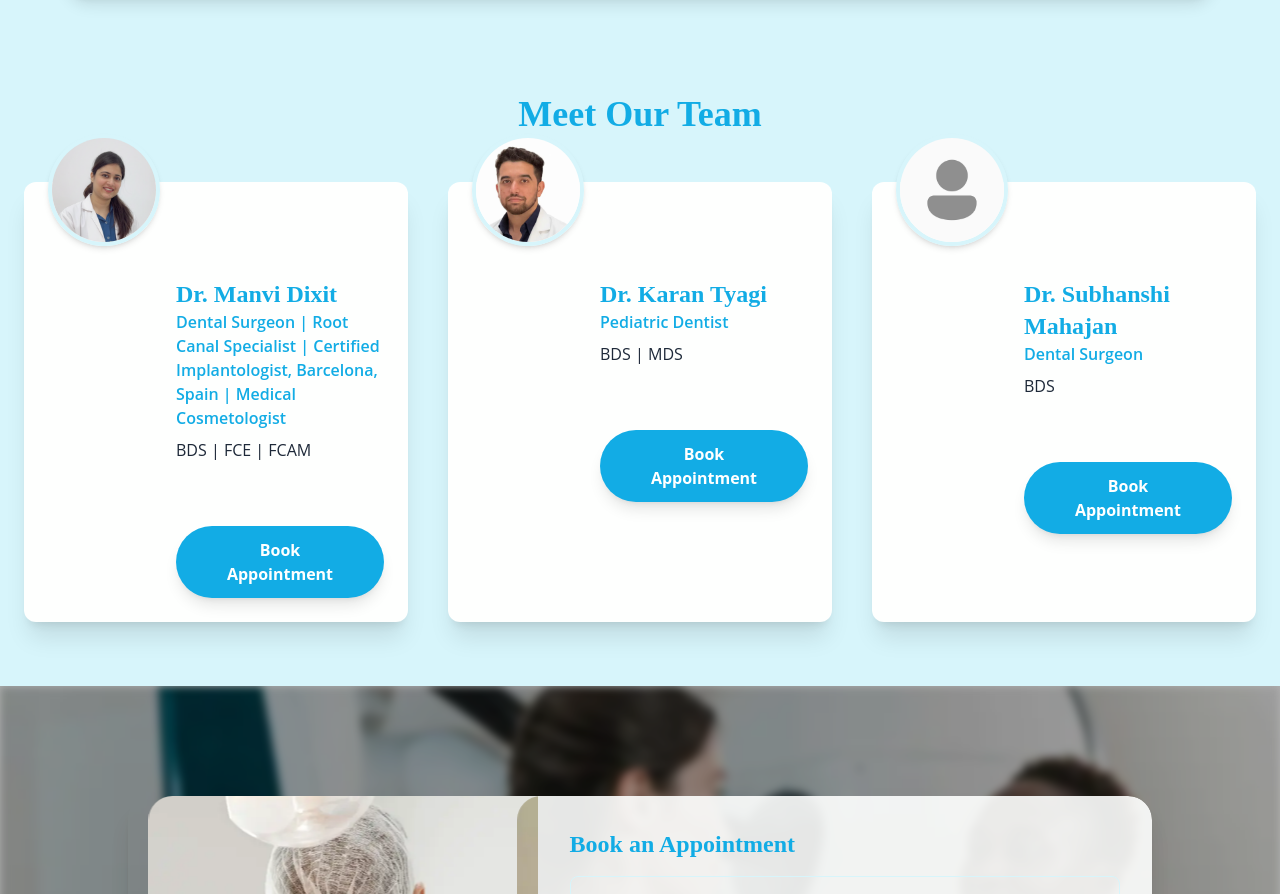
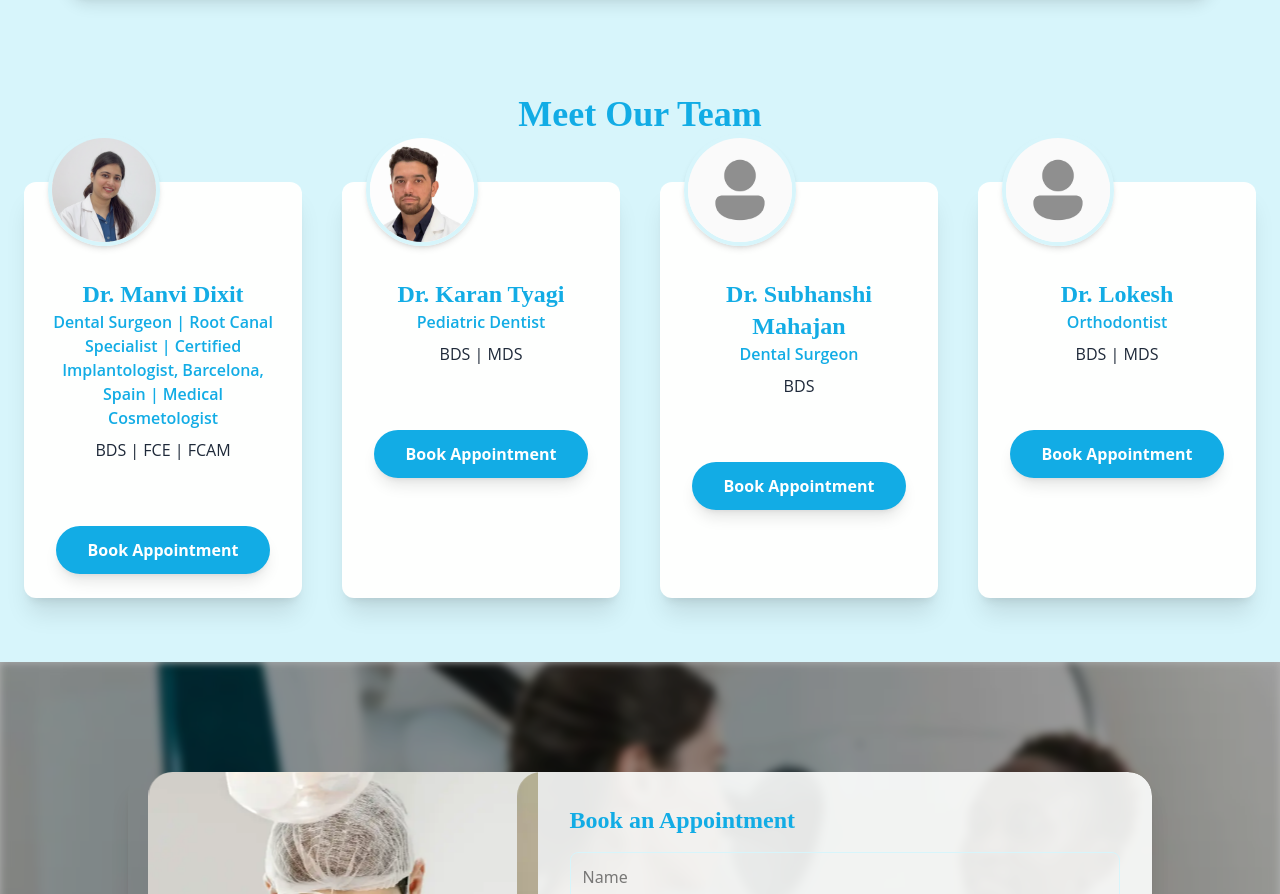
Before and after one commit to thelakshrao/Havenn-Dentel-Clinic, a React (Vite) app: page / in a window 1280 px wide. Shown: the part 2458-3352 px from the top of the page. Built offline with nearby package versions, Linux system fonts and the light colour scheme.

Commit message:
Describe your changes

```diff
--- a/src/components/About.jsx
+++ b/src/components/About.jsx
@@ -26,7 +26,8 @@ const About = () => {
       img: doctor1,
       imgMobile: doctor1mobile,
       name: "Dr. Manvi Dixit",
-      title: "Dental Surgeon | Root Canal Specialist | Certified Implantologist, Barcelona, Spain | Medical Cosmetologist",
+      title:
+        "Dental Surgeon | Root Canal Specialist | Certified Implantologist, Barcelona, Spain | Medical Cosmetologist",
       desc: "BDS | FCE | FCAM",
     },
     {
@@ -42,6 +43,13 @@ const About = () => {
       name: "Dr. Subhanshi Mahajan",
       title: "Dental Surgeon",
       desc: "BDS",
+    },
+    {
+      img: doctor3,
+      imgMobile: doctor3mobile,
+      name: "Dr. Lokesh",
+      title: "Orthodontist",
+      desc: "BDS | MDS",
     },
   ];
 
@@ -129,7 +137,7 @@ const About = () => {
       </div>
 
       {/* Meet Our Team */}
-      <div className="max-w-7xl mx-auto px-6 mt-24">
+      <div className="max-w-8xl mx-auto px-6 mt-24">
         <h2
           className="text-4xl font-bold text-center mb-12 text-[#12ace5]"
           style={{ fontFamily: "Caveat, cursive" }}
@@ -137,11 +145,11 @@ const About = () => {
           Meet Our Team
         </h2>
 
-        <div className="grid md:grid-cols-3 gap-10">
+        <div className="grid grid-cols-1 md:grid-cols-4 gap-10">
           {doctors.map((doc, index) => (
             <div
               key={index}
-              className="bg-[#fefffe] rounded-xl p-6 pt-14 shadow-xl relative text-center md:text-left"
+              className="bg-[#fefffe] rounded-xl p-6 pt-14 shadow-xl relative text-center h-full flex flex-col"
             >
               <div className="absolute -top-12 left-1/2 md:left-6 transform -translate-x-1/2 md:translate-x-0">
                 <picture>
@@ -157,7 +165,7 @@ const About = () => {
                 </picture>
               </div>
 
-              <div className="mt-10 md:ml-32">
+              <div className="mt-10 flex flex-col items-center text-center">
                 <h3
                   className="text-2xl font-bold text-[#12ace5]"
                   style={{ fontFamily: "Caveat, cursive" }}
@@ -177,9 +185,11 @@ const About = () => {
                   {doc.desc}
                 </p>
 
-                <button className="mt-5 md:mt-16 px-8 py-3 bg-[#12ace5] text-white cursor-pointer font-semibold rounded-full shadow-lg hover:bg-[#d7f5fb] hover:text-black transition z-50">
-                  <Link to="/bookappointment">Book Appointment</Link>
-                </button>
+                <Link to="/bookappointment">
+                  <button className="mt-5 md:mt-16 px-8 py-3 bg-[#12ace5] text-white cursor-pointer font-semibold rounded-full shadow-lg hover:bg-[#d7f5fb] hover:text-black transition z-50 w-full">
+                    Book Appointment
+                  </button>
+                </Link>
               </div>
             </div>
           ))}
--- a/src/components/MainAbout.jsx
+++ b/src/components/MainAbout.jsx
@@ -53,6 +53,12 @@ const doctors = [
     degree: "BDS",
     img: Profile,
     desc: "She is a skilled Dental Surgeon with expertise in modern dental and aesthetic treatments. Known for her precision and patient-centric approach, she ensures safe, comfortable, and personalized care for every patient.",
+  },
+  {
+    name: "Dr. Lokesh",
+    degree: "BDS | MDS",
+    img: Profile,
+    desc: "He is an experienced orthodontist who specializes in improving smiles through expert teeth alignment and jaw correction. He is dedicated to providing comfortable, modern, and effective treatment tailored to each patient’s needs, ensuring healthy function and long-lasting results.",
   },
 ];
 
@@ -213,7 +219,7 @@ const MainAbout = () => {
       {/* Team Section */}
       <section
         ref={teamRef}
-        className={`w-full max-w-6xl mx-auto py-16 px-4 space-y-16 transition-all duration-700 ${
+        className={`w-full max-w-7xl mx-auto py-16 px-4 space-y-16 transition-all duration-700 ${
           teamInView ? "opacity-100 translate-y-0" : "opacity-0 translate-y-10"
         }`}
       >
@@ -224,9 +230,12 @@ const MainAbout = () => {
           Team Behind Our Success
         </h2>
 
-        <div className="grid grid-cols-1 md:grid-cols-3 gap-8">
+        <div className="grid grid-cols-1 md:grid-cols-4 gap-8">
           {doctors.map((doc, index) => (
-            <div key={index} className="flex flex-col">
+            <div
+              key={index}
+              className="flex flex-col w-[260px] md:w-[280px] mx-auto"
+            >
               {/* Desktop Card */}
               <div className="relative overflow-hidden rounded-2xl shadow-lg group cursor-pointer hidden md:block">
                 <img
@@ -235,7 +244,7 @@ const MainAbout = () => {
                   className="w-full h-96 object-cover"
                 />
                 <div className="absolute bottom-4 left-0 w-full text-center z-10">
-                  <h3 className="text-xl font-bold text-white drop-shadow-lg">
+                  <h3 className="text-xl font-bold text-[#12ace5] drop-shadow-lg">
                     {doc.name}
                   </h3>
                 </div>
@@ -266,9 +275,11 @@ const MainAbout = () => {
         </div>
 
         <div className="w-full flex justify-center mt-8">
-          <button className="px-8 py-3 bg-[#12ace5] text-white cursor-pointer font-semibold rounded-full shadow-lg hover:bg-[#d7f5fb] hover:text-black transition z-50">
-            <Link to="/bookappointment">Book Appointment</Link>
-          </button>
+          <Link to="/bookappointment">
+            <button className="px-8 py-3 bg-[#12ace5] text-white cursor-pointer font-semibold rounded-full shadow-lg hover:bg-[#d7f5fb] hover:text-black transition z-50">
+              Book Appointment
+            </button>
+          </Link>
         </div>
       </section>
 
```
